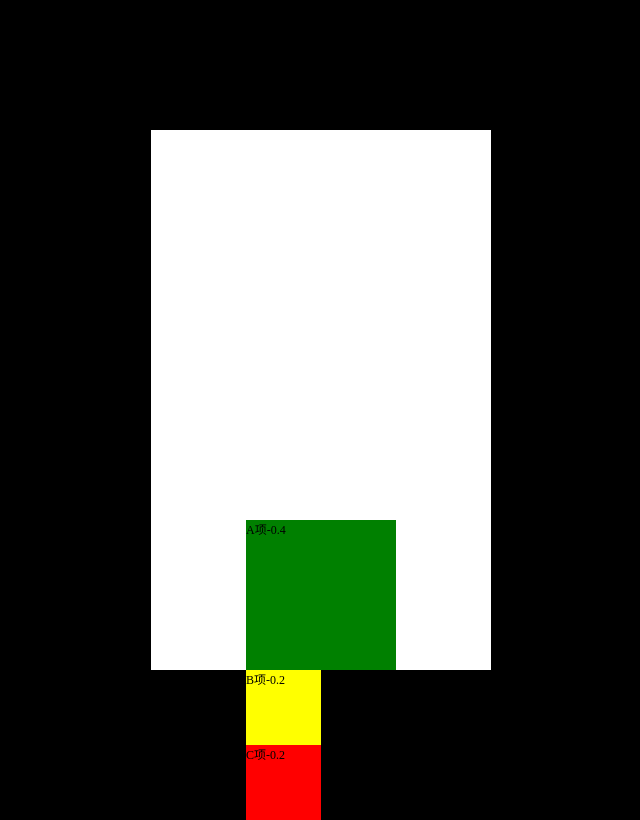
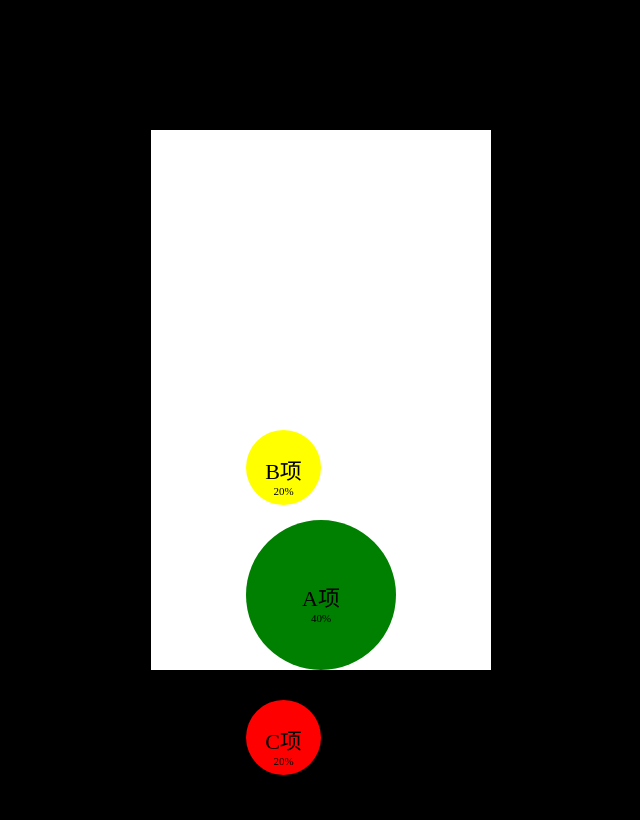
Before and after one commit to Jarvis-Dong/HTML5Demo, a plain HTML site: page Demo1/test/test-H5ComponentPoint.html in a window 1280 px wide. Shown: the whole page, without its empty margins (319-959 px from the left). Drawn offline with Linux system fonts and the light colour scheme.

Commit message:
point finish

```diff
--- a/Demo1/css/H5ComponentPoint.css
+++ b/Demo1/css/H5ComponentPoint.css
@@ -5,4 +5,19 @@
 .h5_component_point .point{
     display: block;
     background-color: #cccccc;
+    position: absolute;
+    border-radius: 50%;
 }
+.h5_component_point .name{
+    height: 30px;
+    width: 100%;
+    text-align: center;
+    position: absolute;
+    top: 50%;
+    margin-top: -15px;
+    font-size: 22px;
+}
+
+.h5_component_point .per{
+    font-size: .5em;
+}
--- a/Demo1/js/H5ComponentPoint.js
+++ b/Demo1/js/H5ComponentPoint.js
@@ -7,7 +7,14 @@ var H5ComponentPoint = function (name, cfg) {
 
     $.each(cfg.data,function(idx , item){
         var point = $('<div class="point point_'+idx+'">');
-        point.text(item[0]+'-'+item[1]);
+
+        var name = $('<div class="name">'+item[0]+'<div>');
+        var rate = $('<div class="per">'+(item[1]*100)+'%<div>');
+
+        name.append(rate);
+        point.append(name);
+
+
         var per = (item[1]/base*100)+'%';
         console.log(per);
 
--- a/Demo1/test/test-H5ComponentPoint.html
+++ b/Demo1/test/test-H5ComponentPoint.html
@@ -53,7 +53,7 @@
         height : 300,
         data:[
                 ['A项',.4,'green'],
-                ['B项',.2,'yellow',0,'-120%'],
+                ['B项',.2,'yellow',0,'-60%'],
                 ['C项',.2,'red',0,'120%']
 
         ],
```
